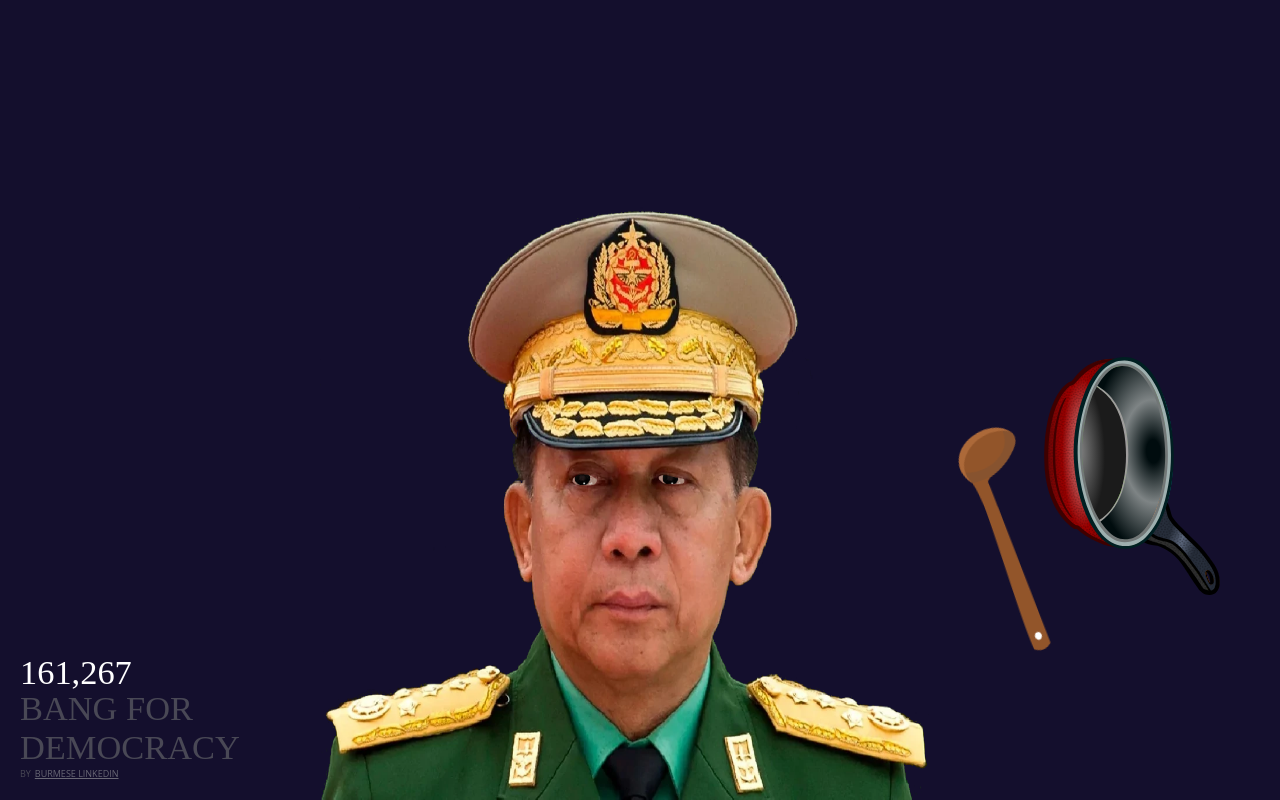
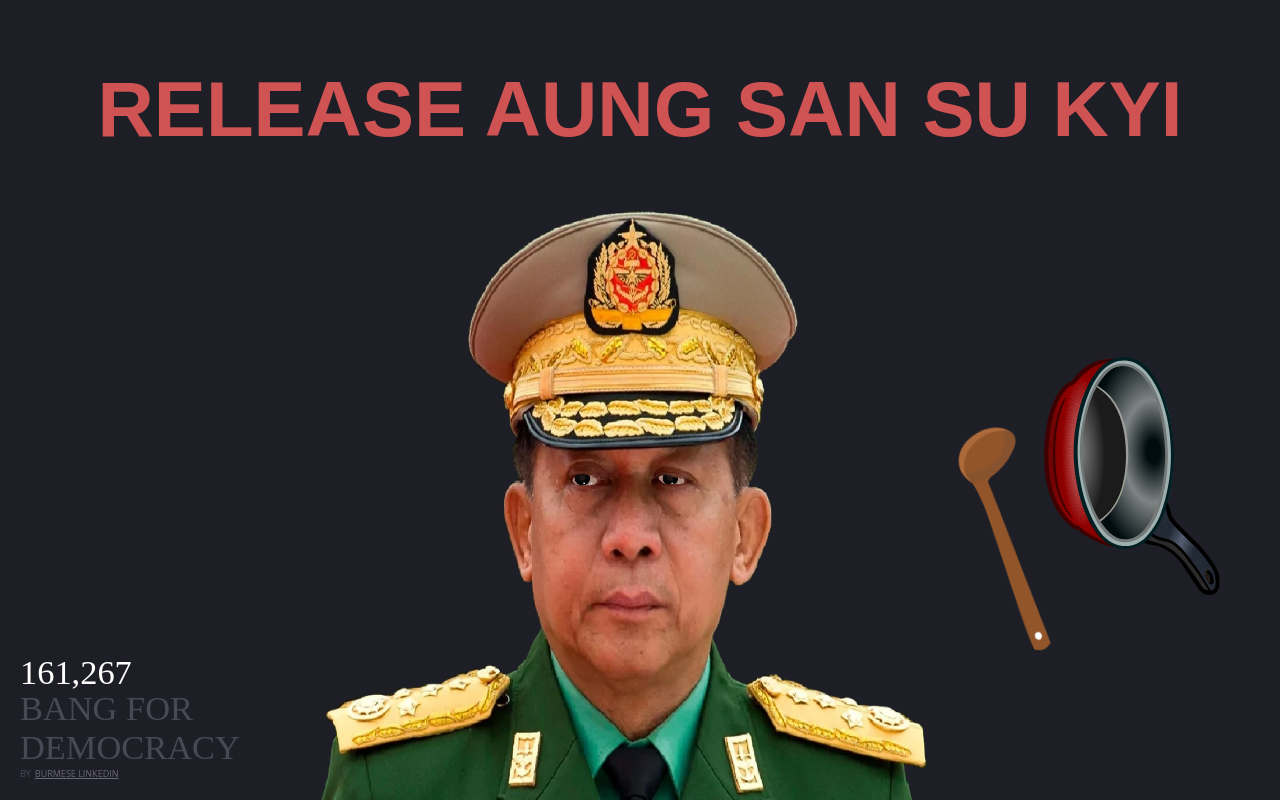
Before and after one commit to thr33fingers/bang-for-democracy, a React (Create React App) app: page / in a window 1280 px wide. Built offline with nearby package versions, Linux system fonts and the light colour scheme.

Commit message:
Add message

```diff
--- a/src/App.css
+++ b/src/App.css
@@ -4,13 +4,27 @@
 }
 
 .app-background {
-  background-color: #140F2D;
+  background-color: #1e1f26;
   background-position: center;
   background-repeat: no-repeat;
   background-size: cover;
   position: relative;
   width: 100%;
   height: 100%;
+}
+
+.message {
+  position: fixed;
+  width: 100%;
+  text-align: center;
+  font-size: 78px;
+  line-height: 1;
+  font-family: fat-frank, arial;
+  text-transform: uppercase;
+  font-weight: 800;
+  color: #D05353;
+  top: 70px;
+  margin: 0;
 }
 
 .min-aung-hlaing{
--- a/src/App.tsx
+++ b/src/App.tsx
@@ -5,8 +5,24 @@ import Counter from './components/counter';
 import Banger from './components/banger';
 import './App.css';
 
+const getRandomMessage = () => {
+  const messages = [
+    'Civil disobedience movement',
+    'Hear the voice of Myanmar',
+    'Reject military coup',
+    'Respect our votes',
+    'Save Myanmar',
+    'We want democracy',
+    'Release Aung San Su Kyi'
+  ];
+
+  return messages[Math.floor(Math.random() * messages.length)];
+};
+
+
 const App = () => {
   const [counter, setCounter] = useState(Math.floor(new Date().getTime() / 10000000));
+  const [message, setMessage] = useState(getRandomMessage());
   const [irisStyle, setIrisStyle] = useState<React.CSSProperties | undefined>();
   const [bangerStyle, setBangerStyle] = useState<React.CSSProperties | undefined>();
   const bangerRef = useRef<Element>();
@@ -30,11 +46,13 @@ const App = () => {
   const onClick = () => {
     // update counter and start bang animation
     setCounter(counter + 1);
+    setMessage(getRandomMessage());
   };
 
   return (
     <div className='App' onMouseMove={onMouseMove} onClick={onClick}>
       <div className='app-background'/>
+      <h1 className='message'>{message}</h1>
       <div className='min-aung-hlaing'>
         <div className='min-aung-hlaing-inner'>
           <div className='eyes'>
```
